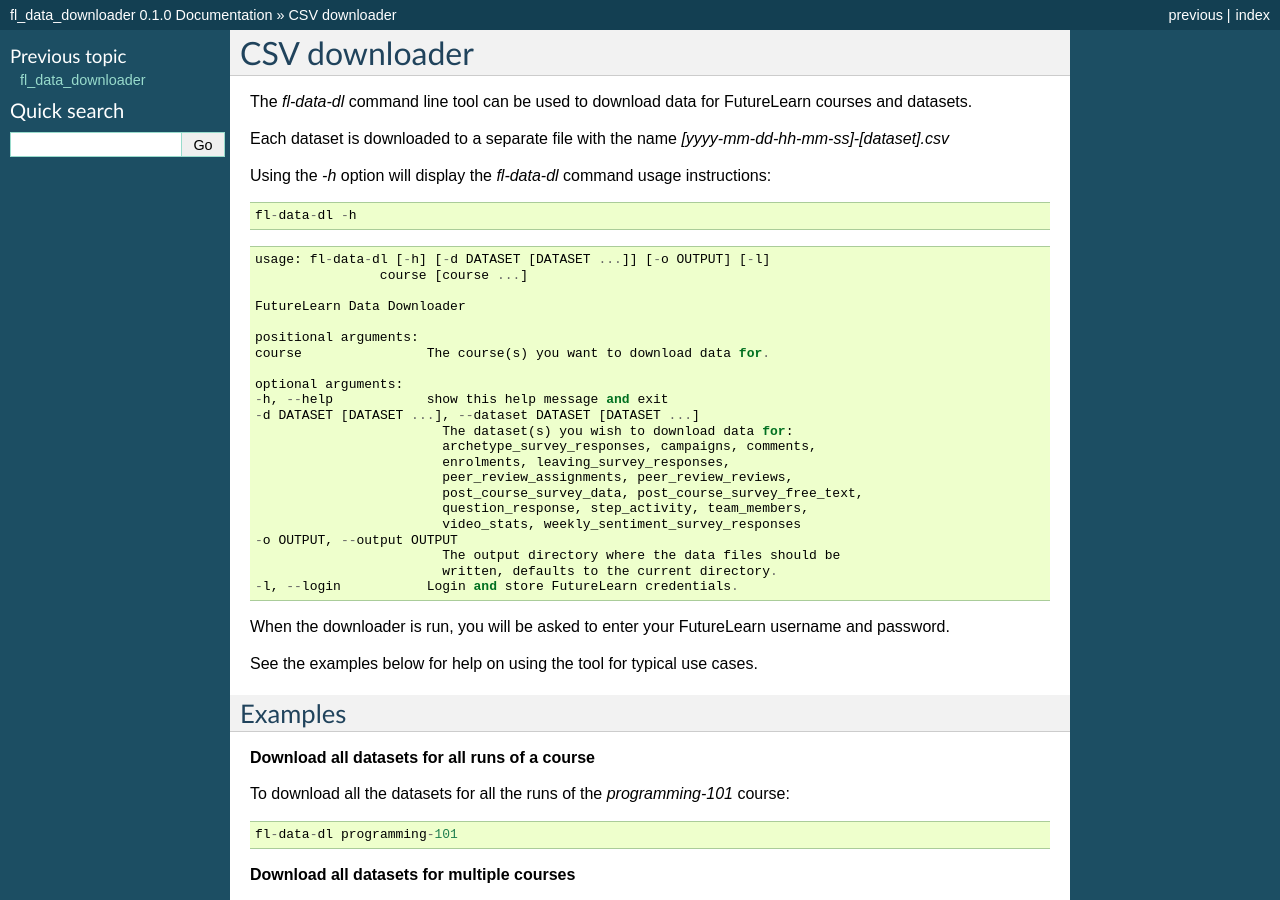
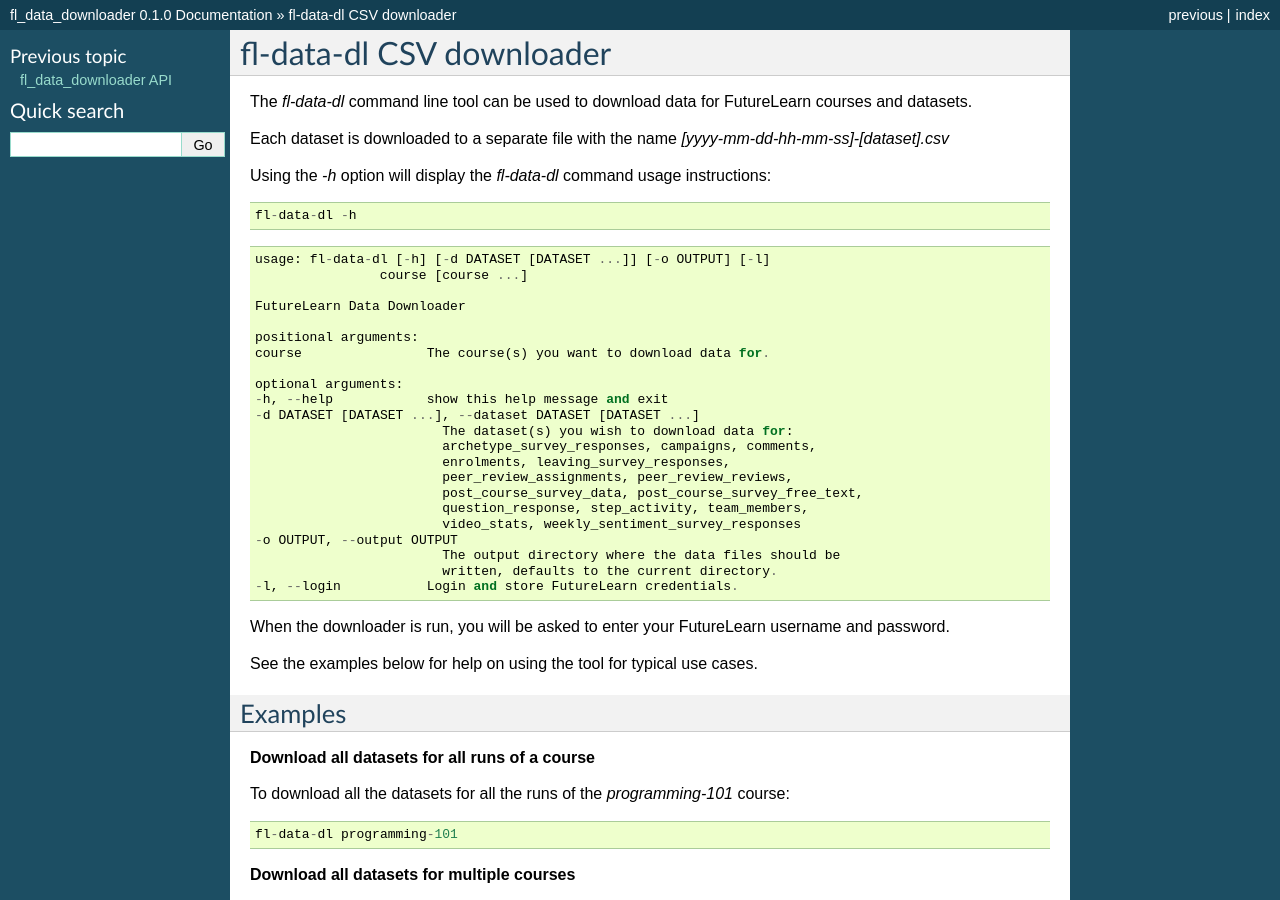
Before and after one commit to raspberrypilearning/fl-data-downloader, a Sphinx documentation site: the page built from docs/downloader.rst, in a window 1280 px wide and 900 px high. Built offline with Sphinx 7.4.7, drawn with Linux system fonts in a browser that asks for light colours; some of the changed text lies outside the part shown.

Commit message:
doc updates

```diff
--- a/README.rst
+++ b/README.rst
@@ -49,6 +49,8 @@
 
 There are code `examples <https://github.com/raspberrypilearning/fl-data-downloader/tree/master/fl_data_downloader/examples>`_ of how to use all the API calls in the `github repository <https://github.com/raspberrypilearning/fl-data-downloader>`_.
 
+For more information see the `API documentation <https://fl-data-downloader.readthedocs.io/en/latest/api.html>`_.
+
 CSV download tool
 -----------------
 
--- a/docs/api.rst
+++ b/docs/api.rst
@@ -1,5 +1,5 @@
-fl_data_downloader
-==================
+fl_data_downloader API
+======================
 
 The `fl_data_downloader` API can be used to gain and manipulate data using Python.
 
--- a/docs/downloader.rst
+++ b/docs/downloader.rst
@@ -1,5 +1,5 @@
-CSV downloader
-==============
+fl-data-dl CSV downloader
+=========================
 
 The `fl-data-dl` command line tool can be used to download data for FutureLearn courses and datasets.
 
```
Also changed, not shown: other parts of README.rst (+1 -1 lines).
